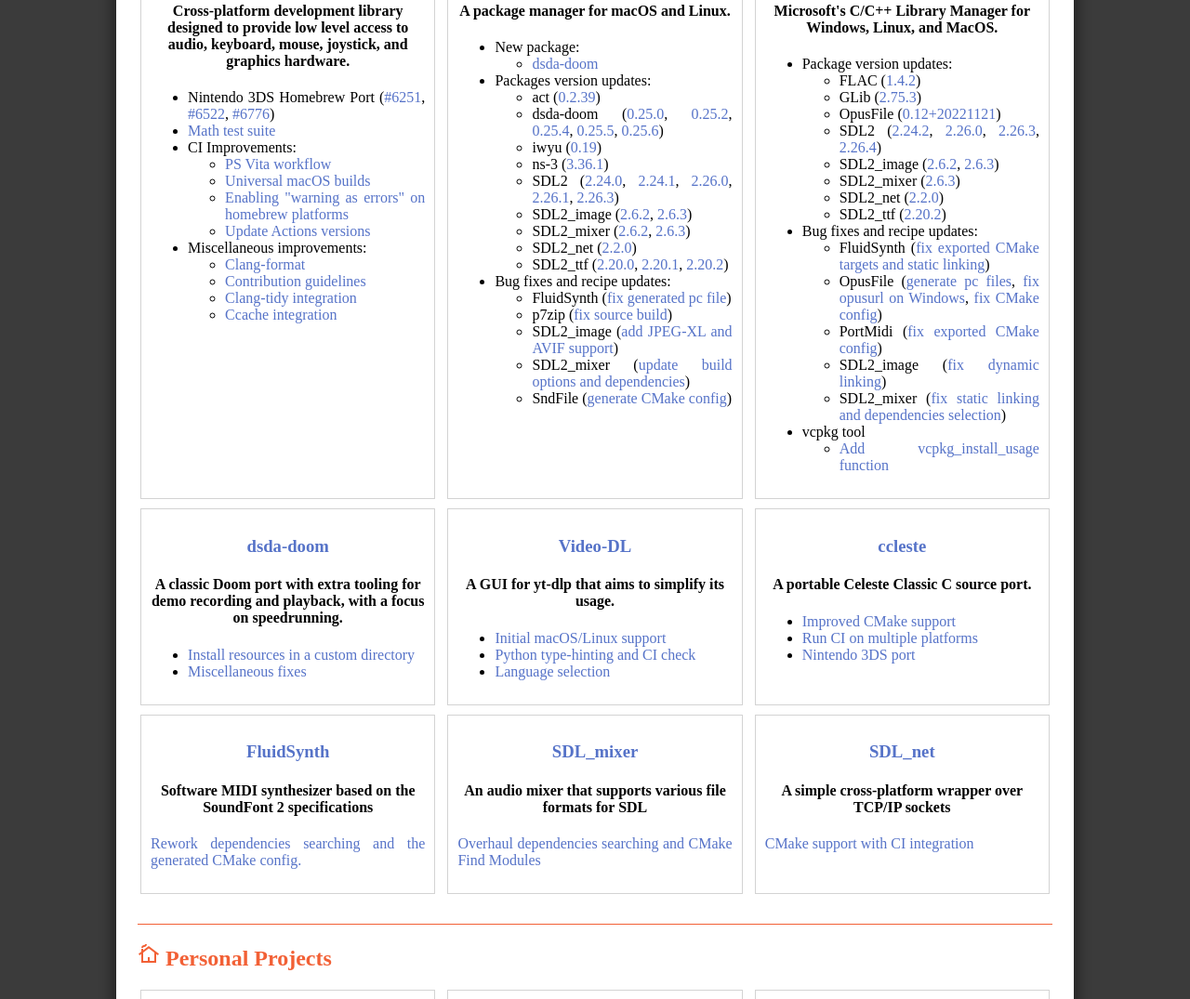
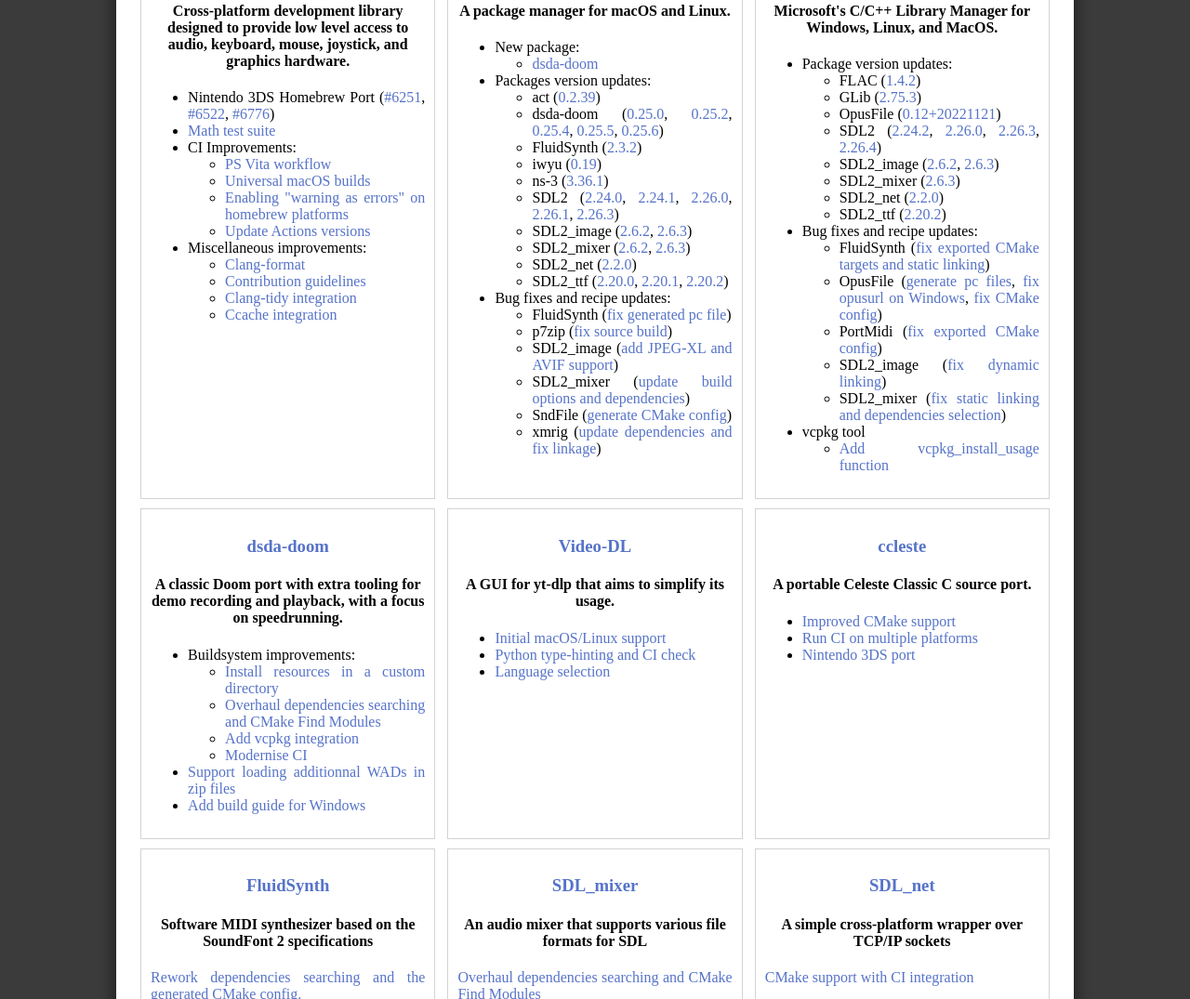
Before and after one commit to FtZPetruska/portfolio, a plain HTML site: page docs/index.html in a window 1280 px wide. Shown: the part 2473-3548 px from the top of the page at 93% size. Drawn offline with nearby package versions, Linux system fonts and the light colour scheme.

Commit message:
Update contributions.

```diff
--- a/docs/index.html
+++ b/docs/index.html
@@ -343,6 +343,12 @@
                     >)
                   </li>
                   <li>
+                    FluidSynth (<a
+                      href="https://github.com/Homebrew/homebrew-core/pull/127347"
+                      >2.3.2</a
+                    >)
+                  </li>
+                  <li>
                     iwyu (<a
                       href="https://github.com/Homebrew/homebrew-core/pull/115014"
                       >0.19</a
@@ -449,6 +455,12 @@
                     SndFile (<a
                       href="https://github.com/Homebrew/homebrew-core/pull/123663"
                       >generate CMake config</a
+                    >)
+                  </li>
+                  <li>
+                    xmrig (<a
+                      href="https://github.com/Homebrew/homebrew-core/pull/127223"
+                      >update dependencies and fix linkage</a
                     >)
                   </li>
                 </ul>
@@ -589,13 +601,38 @@
             </h4>
             <ul>
               <li>
-                <a href="https://github.com/kraflab/dsda-doom/pull/123">
-                  Install resources in a custom directory
+                Buildsystem improvements:
+                <ul>
+                  <li>
+                    <a href="https://github.com/kraflab/dsda-doom/pull/123">
+                      Install resources in a custom directory
+                    </a>
+                  </li>
+                  <li>
+                    <a href="https://github.com/kraflab/dsda-doom/pull/262"
+                      >Overhaul dependencies searching and CMake Find Modules</a
+                    >
+                  </li>
+                  <li>
+                    <a href="https://github.com/kraflab/dsda-doom/pull/266"
+                      >Add vcpkg integration</a
+                    >
+                  </li>
+                  <li>
+                    <a href="https://github.com/kraflab/dsda-doom/pull/273"
+                      >Modernise CI</a
+                    >
+                  </li>
+                </ul>
+              </li>
+              <li>
+                <a href="https://github.com/kraflab/dsda-doom/pull/292">
+                  Support loading additionnal WADs in zip files
                 </a>
               </li>
               <li>
-                <a href="https://github.com/kraflab/dsda-doom/pull/122">
-                  Miscellaneous fixes
+                <a href="https://github.com/kraflab/dsda-doom/pull/290">
+                  Add build guide for Windows
                 </a>
               </li>
             </ul>
```
